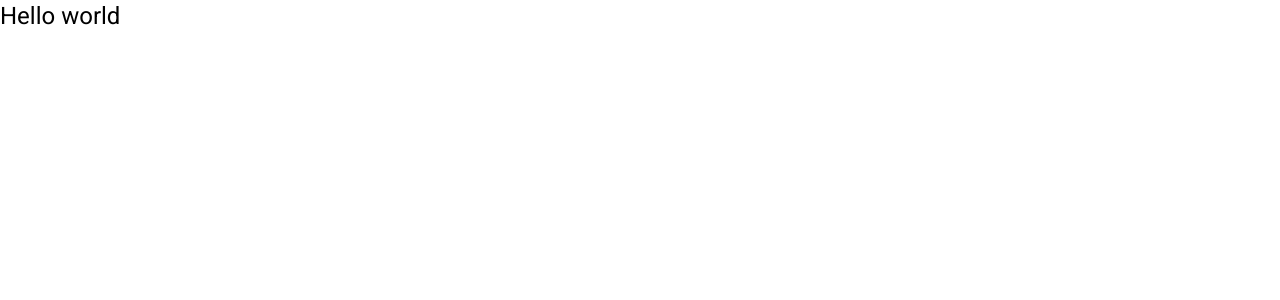
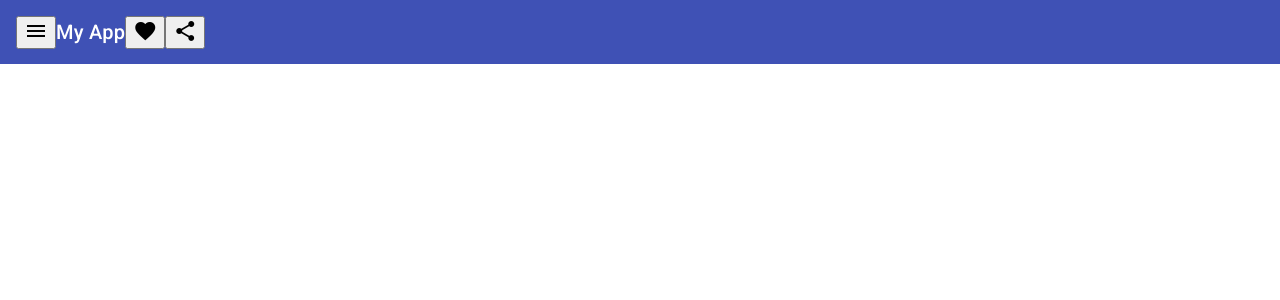
Before and after one commit to UdariAdhikaram/angular-project, an Angular app in the folder MyFirstAngular_Project/: page / in a window 1280 px wide. Shown: the top 300 px of the page. Built offline with nearby package versions, Linux system fonts and the light colour scheme.

Commit message:
initial commit

```diff
--- a/MyFirstAngular_Project/src/app/app.component.html
+++ b/MyFirstAngular_Project/src/app/app.component.html
@@ -1 +1,13 @@
-<h1>Hello world</h1>
+<mat-toolbar color="primary">
+  <button mat-icon-button class="example-icon" aria-label="Example icon-button with menu icon">
+    <mat-icon>menu</mat-icon>
+  </button>
+  <span>My App</span>
+  <span class="example-spacer"></span>
+  <button mat-icon-button class="example-icon favorite-icon" aria-label="Example icon-button with heart icon">
+    <mat-icon>favorite</mat-icon>
+  </button>
+  <button mat-icon-button class="example-icon" aria-label="Example icon-button with share icon">
+    <mat-icon>share</mat-icon>
+  </button>
+</mat-toolbar>
--- a/MyFirstAngular_Project/src/app/app.component.ts
+++ b/MyFirstAngular_Project/src/app/app.component.ts
@@ -1,10 +1,14 @@
 import { Component } from '@angular/core';
 import { RouterOutlet } from '@angular/router';
+import { MatFormFieldModule } from "@angular/material/form-field";
+import { MatIconModule } from "@angular/material/icon";
+import { MatToolbarModule } from '@angular/material/toolbar';
+
 
 @Component({
   selector: 'app-root',
   standalone: true,
-  imports: [RouterOutlet],
+  imports: [RouterOutlet, MatFormFieldModule, MatIconModule, MatToolbarModule],
   templateUrl: './app.component.html',
   styleUrl: './app.component.scss'
 })
--- a/MyFirstAngular_Project/tsconfig.json
+++ b/MyFirstAngular_Project/tsconfig.json
@@ -3,7 +3,7 @@
   "compileOnSave": false,
   "compilerOptions": {
     "outDir": "./dist/out-tsc",
-    "strict": true,
+    "strict": false,
     "noImplicitOverride": true,
     "noPropertyAccessFromIndexSignature": true,
     "noImplicitReturns": true,
```
